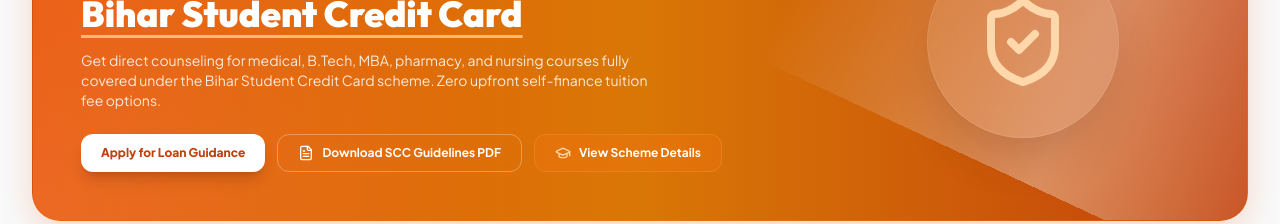
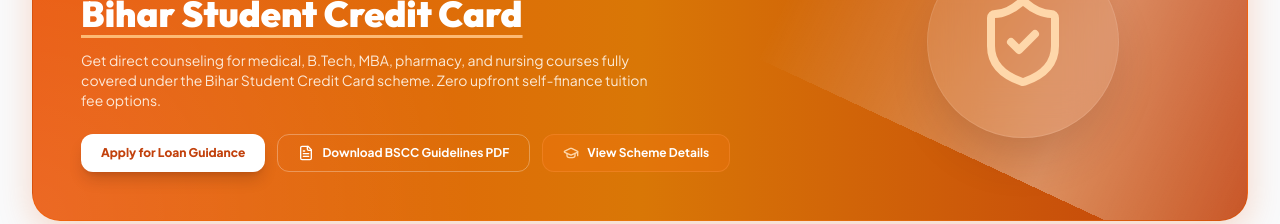
Before and after one commit to 08Satyamkumar/Think_Your_College, a Next.js app: page / in a window 1280 px wide. Shown: the part 2020-2244 px from the top of the page. Built offline with nearby package versions, Linux system fonts and the light colour scheme.

Commit message:
design: compile premium multi-page BSCC guidelines PDF with English, Hindi, and Hinglish versions, and update button label from SCC to BSCC

```diff
--- a/src/app/page.tsx
+++ b/src/app/page.tsx
@@ -1712,7 +1712,7 @@ export default function HomePage() {
                 className="flex items-center gap-2 px-5 py-2.5 border border-white/30 hover:border-white text-white hover:bg-white/10 font-bold text-xs rounded-xl transition-all active:scale-95 cursor-pointer"
               >
                 <FileText className="w-4 h-4" />
-                Download SCC Guidelines PDF
+                Download BSCC Guidelines PDF
               </a>
               <Link
                 href="/credit-card"
```
Also changed, not shown: 1 other file (tests, documents, lock files or other folders).
